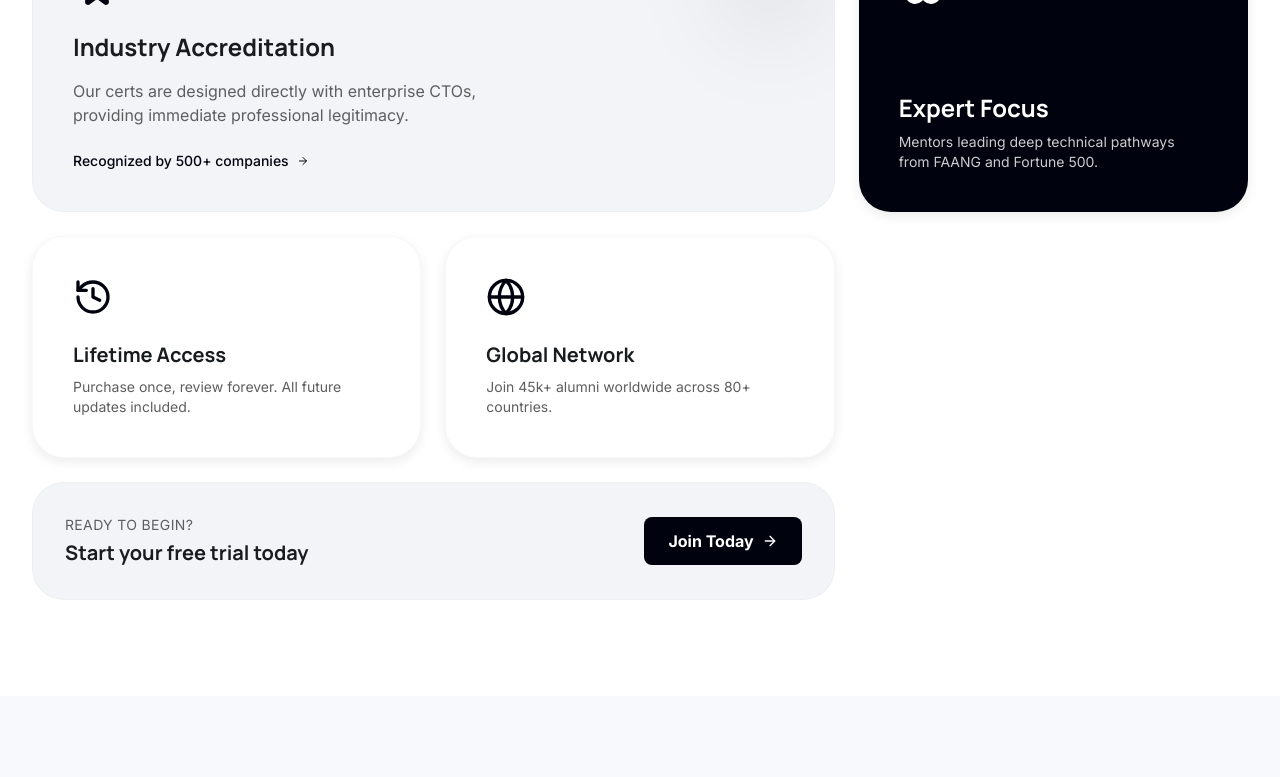
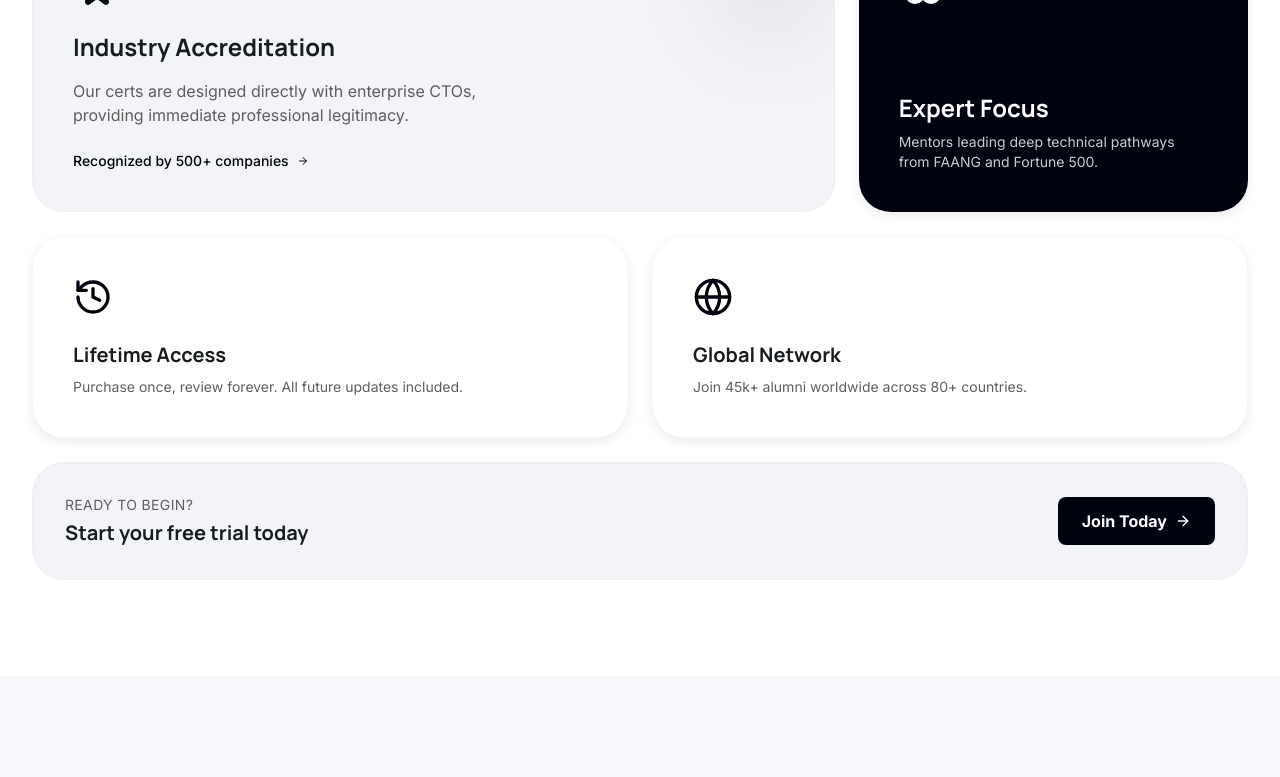
Before and after one commit to srivenkateshnadapana/adhoc_test_lms, a React (Vite) app: page / in a window 1280 px wide. Shown: the part 2599-3376 px from the top of the page. Built offline with nearby package versions, Linux system fonts and the light colour scheme.

Commit message:
feat: home page hero section

```diff
--- a/src/pages/public/Home.jsx
+++ b/src/pages/public/Home.jsx
@@ -251,7 +251,7 @@ export default function Home() {
           </div>
           <div className="lg:w-1/2 grid grid-cols-2 gap-4 w-full">
             <div className="h-48 sm:h-64 rounded-3xl bg-surface-container overflow-hidden hover:scale-105 transition-transform duration-500">
-              <img src="https://images.unsplash.com/photo-1523240715630-991f2e811347?w=800&auto=format&fit=crop&q=60" className="w-full h-full object-cover" alt="Campus Life" />
+              <img src="https://thumbs.dreamstime.com/b/high-school-students-laptop-classroom-education-people-technology-learning-concept-happy-computer-library-72257218.jpg" className="w-full h-full object-cover" alt="Campus Life" />
             </div>
             <div className="h-56 sm:h-72 mt-8 sm:mt-12 rounded-3xl bg-surface-container overflow-hidden hover:scale-105 transition-transform duration-500">
               <img src="https://images.unsplash.com/photo-1434030216411-0b793f4b4173?w=800&auto=format&fit=crop&q=60" className="w-full h-full object-cover" alt="Study" />
@@ -345,7 +345,7 @@ export default function Home() {
                 <p className="opacity-80 text-sm">Mentors leading deep technical pathways from FAANG and Fortune 500.</p>
               </div>
             </motion.div>
-
+            <div className="md:col-span-3 grid grid-cols-1 md:grid-cols-2 gap-6 w-full">
             <motion.div
               variants={fadeUp}
               className="bg-surface-container-lowest p-10 rounded-[2rem] border border-surface-dim/20 ambient-shadow hover:shadow-xl transition-all"
@@ -363,10 +363,10 @@ export default function Home() {
               <h3 className="text-xl font-headline font-bold mb-2">Global Network</h3>
               <p className="text-secondary text-sm">Join 45k+ alumni worldwide across 80+ countries.</p>
             </motion.div>
-
-            <motion.div
+            </div>
+              <motion.div
               variants={fadeUp}
-              className="w-full sm:col-span-2 bg-surface-container-low flex flex-col sm:flex-row items-center justify-between rounded-[2rem] border border-surface-dim/20 p-8 gap-6"
+              className="w-full md:col-span-3 bg-surface-container-low flex items-center justify-between rounded-[2rem] border border-surface-dim/20 p-8"
             >
               <div>
                 <p className="text-sm text-secondary uppercase tracking-wide mb-1">Ready to begin?</p>
@@ -374,7 +374,7 @@ export default function Home() {
               </div>
               <Link
                 to="/register"
-                className="px-6 py-3 bg-primary text-on-primary font-bold rounded-xl hover:scale-105 transition-transform group flex items-center gap-2"
+                className="px-6 py-3 bg-primary text-primary-foreground font-bold rounded-xl hover:scale-105 transition-transform group flex items-center gap-2"
               >
                 Join Today
                 <ArrowRight className="w-4 h-4 group-hover:translate-x-1 transition-transform" />
```
Also changed, not shown: 1 other file (tests, documents, lock files or other folders).
